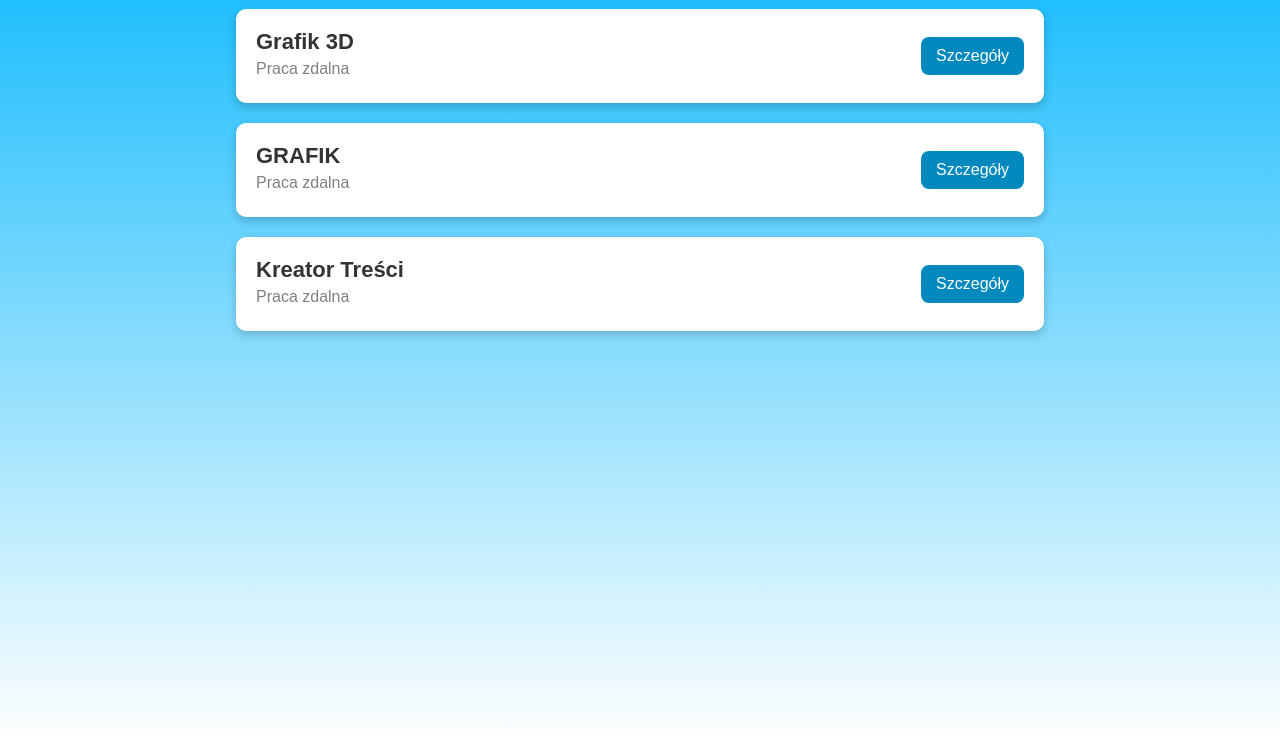
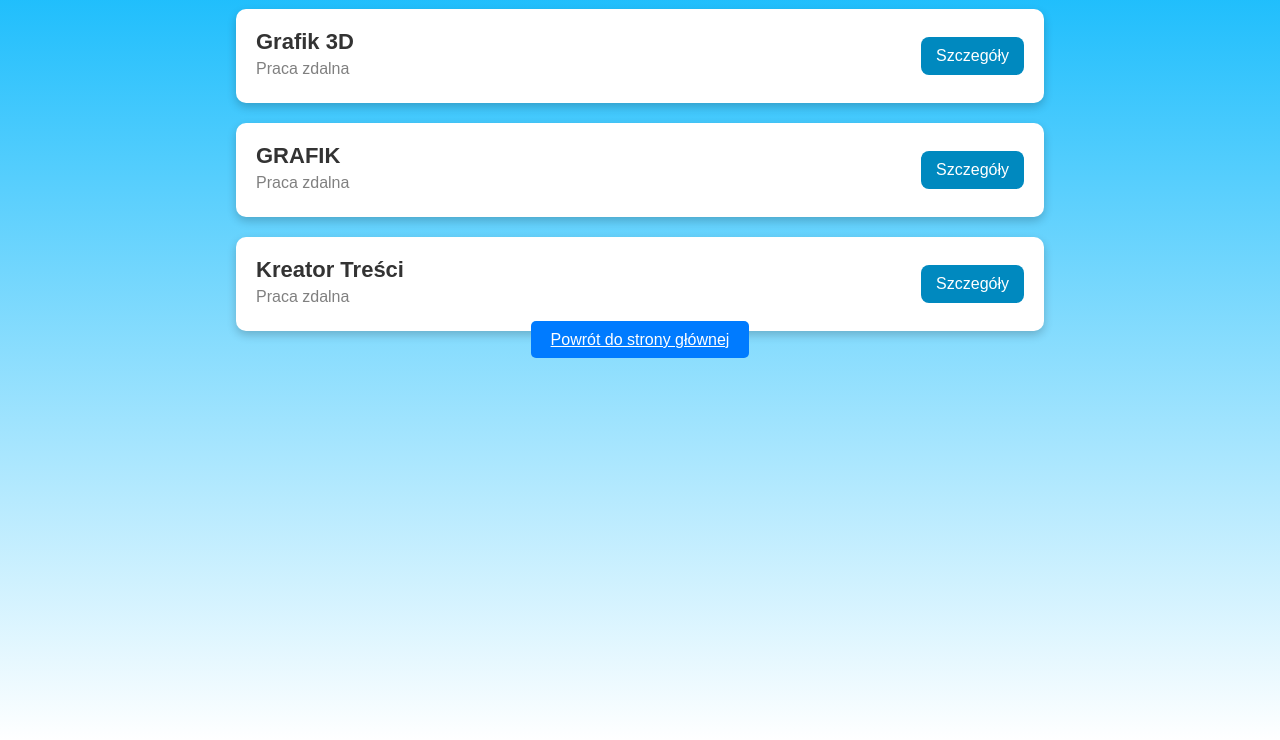
Before and after one commit to PowekK/inspatium, a plain HTML site: page index3.html in a window 1280 px wide. Shown: the part 98-838 px from the top of the page. Drawn offline with Linux system fonts and the light colour scheme.

Commit message:
Update index3.html

```diff
--- a/index3.html
+++ b/index3.html
@@ -73,6 +73,23 @@
         .details-btn:hover {
             background: #005f89;
         }
+
+        /* Styl przycisku powrotu */
+        .back-btn {
+            background-color: #007bff; /* Niebieski kolor */
+            color: white;
+            padding: 10px 20px;
+            font-size: 16px;
+            border: none;
+            border-radius: 5px;
+            cursor: pointer;
+            text-align: center;
+            margin-top: 40px;
+        }
+
+        .back-btn:hover {
+            background-color: #0056b3;
+        }
     </style>
 </head>
 <body>
@@ -106,5 +123,8 @@
             <a href="index6.html" class="details-btn">Szczegóły</a>
         </div>
     </div>
+
+    <!-- Przycisk powrotu do strony głównej -->
+    <a href="index.html" class="back-btn">Powrót do strony głównej</a>
 </body>
 </html>
```
